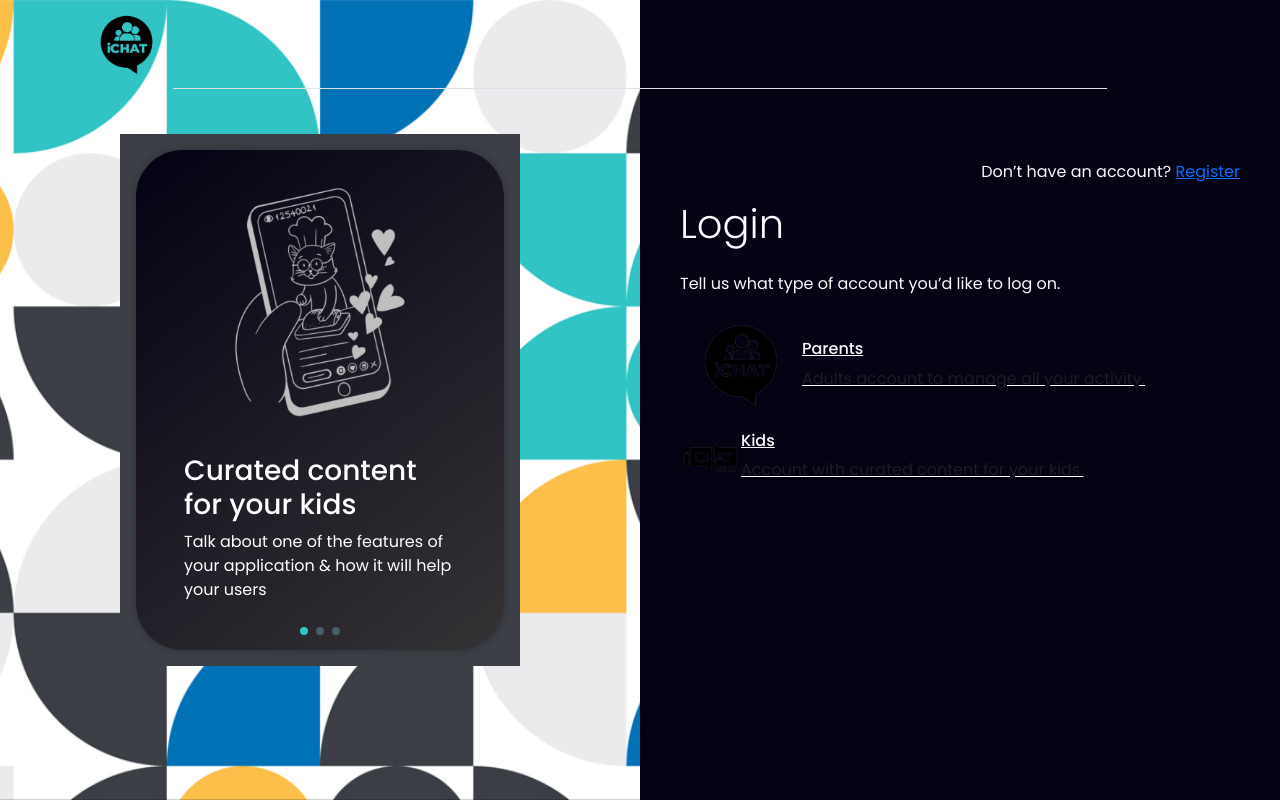
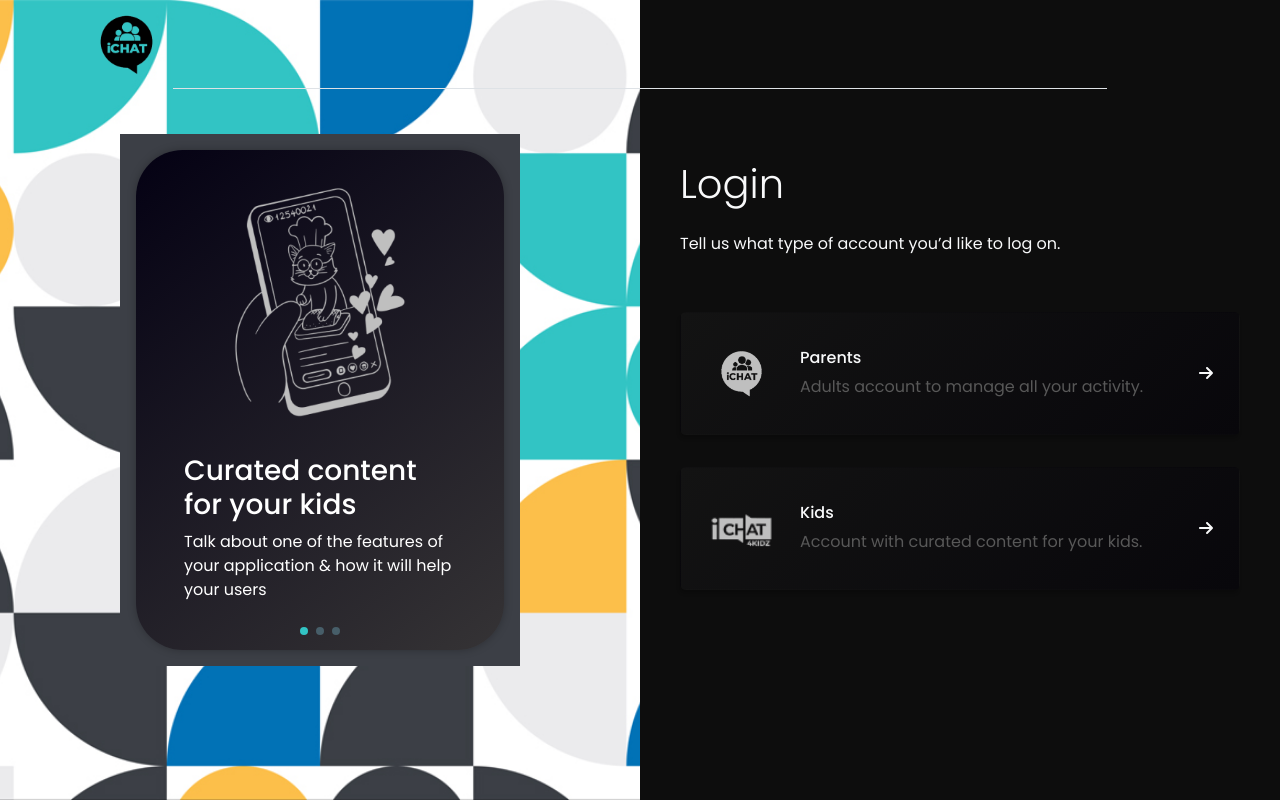
Before and after one commit to sankar008/ichat, a React (Create React App) app in the folder i-chat-front/: page /account-type in a window 1280 px wide. Built offline with nearby package versions, Linux system fonts and the light colour scheme.

Commit message:
file Linked

```diff
--- a/i-chat-front/package.json
+++ b/i-chat-front/package.json
@@ -3,6 +3,7 @@
   "version": "0.1.0",
   "private": true,
   "dependencies": {
+    "@fortawesome/fontawesome-svg-core": "^6.4.0",
     "@fortawesome/free-regular-svg-icons": "^6.4.0",
     "@fortawesome/free-solid-svg-icons": "^6.4.0",
     "@fortawesome/react-fontawesome": "^0.2.0",
--- a/i-chat-front/src/assets/img/ImgLib.js
+++ b/i-chat-front/src/assets/img/ImgLib.js
@@ -11,6 +11,8 @@ export const logoChild = require('./iChat-kids.png')
 export const bg = require('./homeBanner-bg.jpg')
 export const signBg = require('./LogIn.png')
 export const loginBg = require('./SignIn.png')
+export const loginParentBg = require('./LoginParent.png')
+export const loginChildBg = require('./LoginChild.png')
 export const facebook = require('./facebook.svg')
 export const apple = require('./apple.svg')
 export const google = require('./google.svg')
--- a/i-chat-front/src/assets/style/access.scss
+++ b/i-chat-front/src/assets/style/access.scss
@@ -36,6 +36,15 @@ html, body {
     --bs-link-opacity: .8;
     &:hover, &:focus {
         color: RGBA(var(--adalt-blue-rgb), 1) !important
+    }
+}
+.link-theme.link-danger {
+    --bs-danger-rgb: var(--color-red-rgb);
+    // --bs-primary-rgb: var(--adalt-blue-rgb);
+    --bs-link-hover-color-rgb: var(--adalt-blue-rgb);
+    --bs-link-opacity: .8;
+    &:hover, &:focus {
+        color: RGBA(var(--color-red-rgb), 1) !important
     }
 }
 
@@ -83,7 +92,8 @@ wrapper {
         flex-wrap: wrap;
         min-height: 100vh;
         position: relative;
-        background-color: #050214;
+        // background-color: #050214;
+        background-color: #0d0d0d;
         .panLeft {
             opacity: .8;
             @media only screen and (min-width: 992px){
@@ -152,3 +162,47 @@ wrapper {
         height: 2rem;
     }
 }
+
+
+.acType {
+    display: flex;
+    flex-wrap: wrap;
+    margin: 0;
+    gap: 2rem;
+    margin-top: 3.5rem;
+
+    .type-item {
+        flex: 0 0 100%;
+
+        a {
+            --bg-color-one: #131313;
+            --bg-color-two: #08070b;
+            // background: rgba(var(--adalt-blue-rgb), 15%);
+            /* background: #f5f9ff85; */
+            background: linear-gradient(135deg, var(--bg-color-one) 0%, var(--bg-color-two) 100%) #fff;
+            border: 1px solid transparent;
+            // box-shadow: 0px 4px 14px 1px rgba(0, 0, 0, 0.04);
+            box-shadow: -1px 4px 3px 0 #0000002b;
+            border-radius: 6px;
+            padding: 26px;
+            &:hover {
+                // border-color: #1565D8;
+                border-color: rgba(var(--bs-danger-rgb), .3);
+            }
+
+            img {
+                height: 69px;
+                width: 69px;
+                object-fit: contain;
+                margin-right: 1.5rem;
+                filter: contrast(0.5) brightness(3);
+            }
+            p {
+                color: #585858;
+            }
+            .icon-holder {
+                margin-left: auto;
+            }
+        }
+    }
+}
--- a/i-chat-front/src/components/AccountType.js
+++ b/i-chat-front/src/components/AccountType.js
@@ -6,8 +6,10 @@ import LoginCarousel from '../assets/img/ImgLib.js';
 import * as imgPath from '../assets/img/ImgLib.js'
 import { Swiper, SwiperSlide } from 'swiper/react';
 import { EffectFade, Autoplay, Pagination, Navigation } from 'swiper';
+
+
 import { FontAwesomeIcon } from '@fortawesome/react-fontawesome'
-// import { faCheckSquare, faCoffeem, faArrowRight } from '@fortawesome/fontawesome-free-solid'
+import { faEnvelope, faArrowRight } from '@fortawesome/free-solid-svg-icons'
 
 import 'swiper/css';
 import "swiper/css/effect-fade";
@@ -75,29 +77,33 @@ const AccountType = () => {
                   </div>
                   <div className="col-12 col-md-6 panRight">
                     <div className="panWrapper text-light form-theme">
-                        <p className="text-end">Don’t have an account? <Link to="/signup">Register</Link></p>
+                        {/* <p className="text-end">Don’t have an account? <Link className='link-theme link-danger link-underline-opacity-0' to="/signup">Register</Link></p> */}
                         <span className="display-6 h5 mb-4 d-block">Login</span>
                         <span className="d-block mb-2">Tell us what type of account you’d like to log on.</span>
 
                         <ul className="list-unstyled acType">
                             <li className='type-item'>
-                                <Link className='d-flex align-items-center link-light' to="">
+                                <Link className='d-flex align-items-center link-light link-underline-opacity-0' to="/login-parent">
                                     <img className='img-fluid' src={ imgPath.logo } alt="" />
                                     <div className="cont">
                                         <h6 className="title">Parents</h6>
-                                        <p className="m-0 text-muted">Adults account to manage all your activity.</p>
+                                        <p className="m-0">Adults account to manage all your activity.</p>
                                     </div>
-                                    {/* <FontAwesomeIcon icon="fa-solid fa-arrow-right" /> */}
+                                    <div className="icon-holder">
+                                        <FontAwesomeIcon icon={faArrowRight} />
+                                    </div>
                                 </Link>
                             </li>
                             <li className='type-item'>
-                                <Link className='d-flex align-items-center link-light' to="">
+                                <Link className='d-flex align-items-center link-light link-underline-opacity-0' to="/login-child">
                                     <img className='img-fluid' src={ imgPath.logoChild } alt="" />
                                     <div className="cont">
                                         <h6 className="title">Kids</h6>
-                                        <p className="m-0 text-muted">Account with curated content for your kids.</p>
+                                        <p className="m-0">Account with curated content for your kids.</p>
                                     </div>
-                                    {/* <FontAwesomeIcon icon="fa-solid fa-arrow-right" /> */}
+                                    <div className="icon-holder">
+                                        <FontAwesomeIcon icon={faArrowRight} />
+                                    </div>
                                 </Link>
                             </li>
                         </ul>
--- /dev/null
+++ b/i-chat-front/src/components/LoginParent.js
@@ -0,0 +1,61 @@
+import React from 'react'
+import { Link } from "react-router-dom"
+
+import '../assets/style/access.scss'
+import * as loginImg from '../assets/img/ImgLib.js';
+
+const LoginParent = () => {
+    console.log(loginImg.google.default);
+
+  return (
+    <>
+    <wrapper>
+      <header className="headerDefault">
+          <div className="container">
+              <div className="row g-1">
+                  <div className="col-md-1">
+                      <Link className="d-block" to="/">
+                        <img className="img-fluid" src={ loginImg.logo } alt="" />
+                      </Link>
+                  </div>
+                  <div className="col-md-10 "></div>
+                  <div className="col-md-1"></div>
+              </div>
+          </div>
+      </header>
+      <body-main>
+       <div className="container-fluid">
+            <div className="row h-100">
+                <div className="col-12 col-lg-7 panLeft" style={{'--bg-url': 'url('+loginImg.loginParentBg+')'}}></div>
+                <div className="col-12 col-lg-5 panRight">
+                    <div className="panWrapper text-light form-theme">
+                        <span className="display-6 h5 mb-4 d-block">Sign in</span>
+                        <span className="d-block mb-2">Don’t have an account?</span>
+                        <span className="d-block">You can <Link className='link-theme link-danger link-underline-opacity-0' to="/signup-parent">Register here!</Link></span>
+
+                        <div className="form-floating my-5">
+                            <input type="email" className="form-control" id="u-email" placeholder="Enter your email address" />
+                            <label htmlFor="u-email">Email</label>
+                        </div>
+                        <button className="btn btn-theme btn-danger w-100">Continue</button>
+
+
+                        <div className="mt-5">
+                            <p className="text-divider text-center">or continue with</p>
+                            <ul className="list-inline loginAlise">
+                                <li className="list-inline-item"><a href="#"><img src={loginImg.facebook.default} alt="" /></a></li>
+                                <li className="list-inline-item"><a href="#"><img src={loginImg.apple.default} alt="" /></a></li>
+                                <li className="list-inline-item"><a href="#"><img src={loginImg.google.default} alt="" /></a></li>
+                            </ul>
+                        </div>
+                    </div>
+                </div>
+            </div>
+       </div>
+      </body-main>
+    </wrapper>
+    </>
+  )
+}
+
+export default LoginParent
--- a/i-chat-front/src/components/Router/index.js
+++ b/i-chat-front/src/components/Router/index.js
@@ -5,17 +5,22 @@ import Header from "../components/Header"; */
 import Home from "../Home";
 import Aboutus from "../Aboutus";
 import AccountType from "../AccountType";
-import Signup from "../Signup";
-import Login from "../Login";
+import SignupParent from "../SignupParent";
+import SignupChild from "../SignupChild";
+import LoginChild from "../LoginChild"
+import LoginParent from "../LoginParent";
+
 const BasicRoutes = () => {
   return (
     <Router>
         <Routes>
-        <Route path="/" element={<Home />} />
-        <Route path="/about" element={<Aboutus />} />
-        <Route path="/account-type" element={<AccountType />} />
-        <Route path="/signup" element={<Signup />} />
-        <Route path="/login" element={<Login />} />
+          <Route path="/" element={<Home />} />
+          <Route path="/about" element={<Aboutus />} />
+          <Route path="/account-type" element={<AccountType />} />
+          <Route path="/signup-parent" element={<SignupParent />} />
+          <Route path="/signup-child" element={<SignupChild />} />
+          <Route path="/login-parent" element={<LoginParent />} />
+          <Route path="/login-child" element={<LoginChild />} />
         </Routes>
       {/* <Header />
       <Routes>
--- /dev/null
+++ b/i-chat-front/src/components/SignupChild.js
@@ -0,0 +1,53 @@
+import React from 'react'
+import { Link } from "react-router-dom"
+
+import '../assets/style/access.scss'
+import * as loginImg from '../assets/img/ImgLib.js';
+
+const SignupChild = () => {
+  return (
+    <>
+    <wrapper>
+      <header className="headerDefault">
+          <div className="container">
+              <div className="row g-1">
+                  <div className="col-md-1">
+                      <Link className="d-block" to="/">
+                        <img className="img-fluid" src={ loginImg.logo } alt="" />
+                      </Link>
+                  </div>
+                  <div className="col-md-10 "></div>
+                  <div className="col-md-1"></div>
+              </div>
+          </div>
+      </header>
+      <body-main>
+       <div className="container-fluid">
+            <div className="row h-100">
+                <div className="col-12 col-lg-7 panLeft" style={{'--bg-url': 'url('+loginImg.signBg+')'}}></div>
+                <div className="col-12 col-lg-5 panRight">
+                    <div className="panWrapper text-light form-theme">
+                        <span className="display-6 h5 mb-4 d-block">Sign in</span>
+                        <span className="d-block mb-2">If you already have an account register</span>
+                        <span className="d-block">You can <Link className='link-theme link-danger link-underline-opacity-0' to="/login-child">Login here !</Link></span>
+
+                        <h4 className="display-6 my-5">Let’s start with your first name</h4>
+
+                        <div className="form-floating my-5">
+                            <input type="text" className="form-control" id="u-name" placeholder="Enter your First name" />
+                            <label htmlFor="u-name">Firstname</label>
+                        </div>
+                        <button className="btn btn-theme btn-danger w-100">Continue</button>
+
+
+                    </div>
+                </div>
+            </div>
+       </div>
+      </body-main>
+    </wrapper>
+    </>
+  )
+}
+
+export default SignupChild
--- a/i-chat-front/src/components/Signup.js
+++ b/i-chat-front/src/components/SignupParent.js
@@ -4,7 +4,7 @@ import { Link } from "react-router-dom"
 import '../assets/style/access.scss'
 import * as loginImg from '../assets/img/ImgLib.js';
 
-const Signup = () => {
+const SignupParent = () => {
   return (
     <>
     <wrapper>
@@ -29,7 +29,7 @@ const Signup = () => {
                     <div className="panWrapper text-light form-theme">
                         <span className="display-6 h5 mb-4 d-block">Sign in</span>
                         <span className="d-block mb-2">If you already have an account register</span>
-                        <span className="d-block">You can <Link className='link-danger link-underline-opacity-0' to="/login">Login here !</Link></span>
+                        <span className="d-block">You can <Link className='link-theme link-danger link-underline-opacity-0' to="/login-parent">Login here !</Link></span>
 
                         <h4 className="display-6 my-5">Let’s start with your first name</h4>
 
@@ -50,4 +50,4 @@ const Signup = () => {
   )
 }
 
-export default Signup
+export default SignupParent
```
Also changed, not shown: i-chat-front/src/components/LoginChild.js (renamed from i-chat-front/src/components/Login.js, +4 -4 lines), 1 other file (tests, documents, lock files or other folders).
